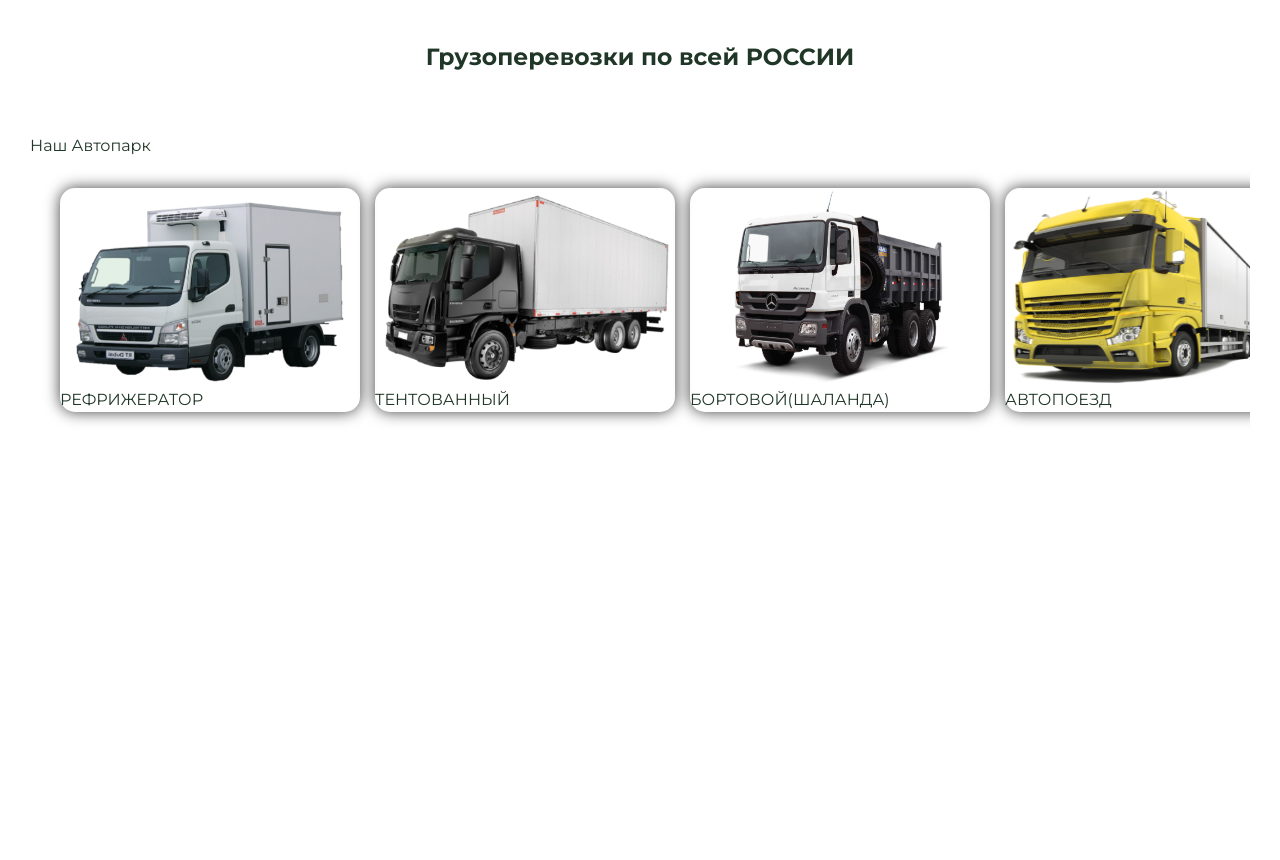
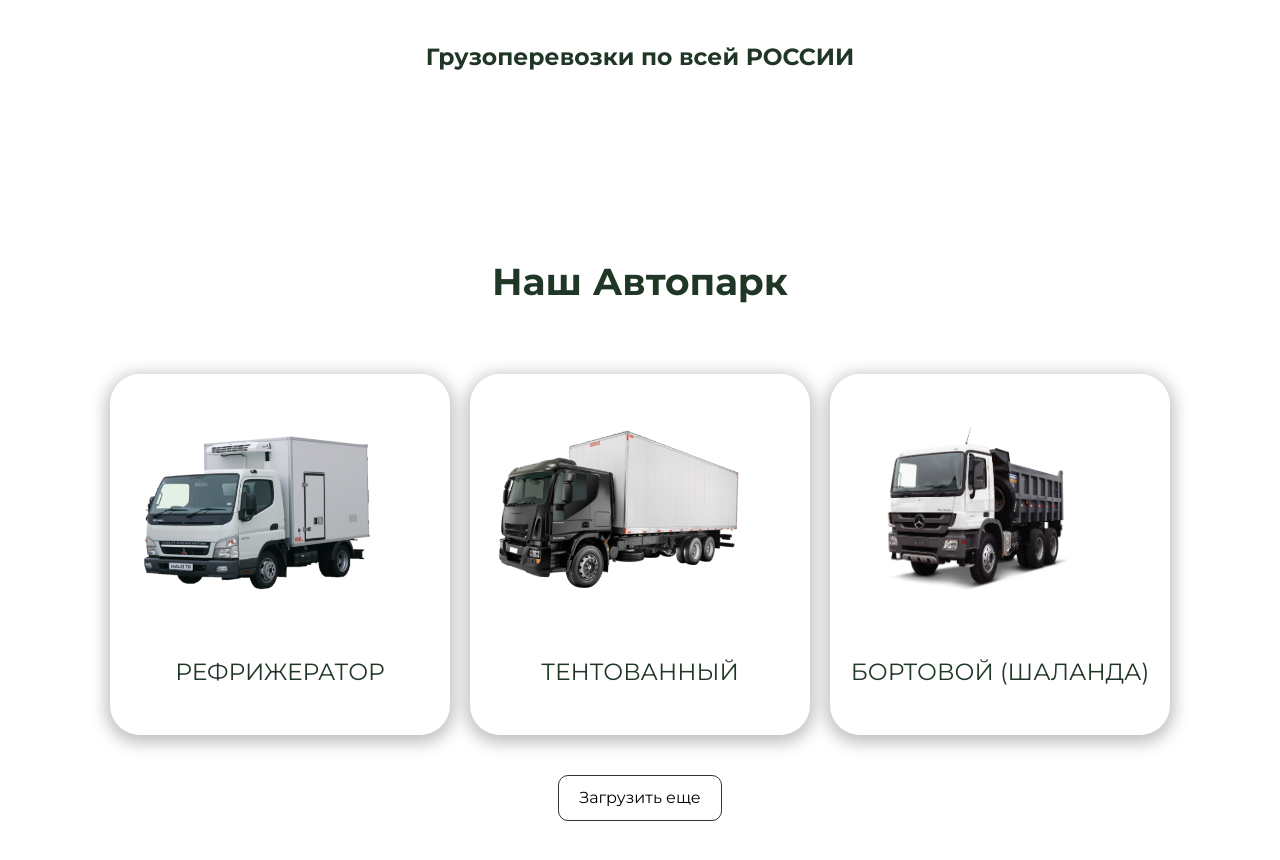
Before and after one commit to Arsaide/aiva, a Next.js app: page / in a window 1280 px wide. Shown: the part 1220-2080 px from the top of the page. Before the commit the page ends 1662 px from the top, so only its background shows below. Built offline with nearby package versions, Linux system fonts and the light colour scheme.

Commit message:
- renamed files - added new ui-components - refactoring code

```diff
--- a/src/components/layout/ui/button/Button.tsx
+++ /dev/null
@@ -1,17 +0,0 @@
-import React, {FC} from 'react';
-import styles from './Button.module.scss'
-
-interface IButton {
-    text: string;
-    href: string;
-}
-
-const Button:FC<IButton> = ({text, href}) => {
-    return (
-        <a href={href} className={styles.btn}>
-            {text}
-        </a>
-    );
-};
-
-export default Button;
--- a/src/components/layout/ui/button/Button.module.scss
+++ b/src/components/layout/ui/buttons/large-button/LargeButton.module.scss
@@ -13,6 +13,6 @@
 
   &:hover {
     background-color: var(--white-text);
-    color: var(--black-text);
+    color: var(--red-text);
   }
 }
--- /dev/null
+++ b/src/components/layout/ui/buttons/large-button/LargeButton.tsx
@@ -0,0 +1,17 @@
+import React, { FC } from 'react';
+import styles from './LargeButton.module.scss';
+
+interface IButton {
+    text: string;
+    href: string;
+}
+
+const LargeButton: FC<IButton> = ({ text, href }) => {
+    return (
+        <a href={href} className={styles.btn}>
+            {text}
+        </a>
+    );
+};
+
+export default LargeButton;
--- /dev/null
+++ b/src/components/layout/ui/buttons/small-button/SmallButton.module.scss
@@ -0,0 +1,13 @@
+.smallBtn {
+  padding: 10px 20px;
+  border: 1px solid #333;
+  border-radius: 10px;
+  transition: background-color .3s ease-out 0s;
+  cursor: pointer;
+
+  &:hover {
+    color: #fff;
+    background-color: var(--red-text);
+    border-color: transparent;
+  }
+}
--- /dev/null
+++ b/src/components/layout/ui/buttons/small-button/SmallButton.tsx
@@ -0,0 +1,17 @@
+import React, { FC } from 'react';
+import styles from './SmallButton.module.scss';
+
+interface ISmallButton {
+    text: string;
+    onClick?: (e: React.MouseEvent<HTMLButtonElement>) => void;
+}
+
+const SmallButton: FC<ISmallButton> = ({ text, onClick }) => {
+    return (
+        <button className={styles.smallBtn} onClick={onClick}>
+            {text}
+        </button>
+    );
+};
+
+export default SmallButton;
--- a/src/components/layout/ui/modal/Modal.tsx
+++ b/src/components/layout/ui/modal/Modal.tsx
@@ -1,5 +1,6 @@
 import React, { Dispatch, FC, SetStateAction, useEffect } from 'react';
 import styles from './Modal.module.scss';
+import SmallButton from '@/components/layout/ui/buttons/small-button/SmallButton';
 
 interface IModal {
     children: React.ReactNode;
@@ -37,16 +38,14 @@ const Modal: FC<IModal> = ({ children, active, setActive }) => {
                         onClick={e => e.stopPropagation()}
                     >
                         {children}
-                        <button
-                            className={styles.close}
-                            onClick={e => {
-                                e.stopPropagation();
-                                setActive(false);
-                            }}
-                        >
-                            Закрыть
-                        </button>
                     </div>
+                    <SmallButton
+                        text={'Закрыть'}
+                        onClick={e => {
+                            e.stopPropagation();
+                            setActive(false);
+                        }}
+                    />
                 </div>
             )}
         </div>
--- a/src/components/pages/home-page/car-park/CarPark.module.scss
+++ b/src/components/pages/home-page/car-park/CarPark.module.scss
@@ -1,24 +1,72 @@
 .carpark {
-
+  text-align: center;
+  margin: clamp(200px, 10vw, 100px) 0;
 }
 
 .title {
-
+  font-size: 37.5px;
+  font-weight: 700;
+  line-height: calc(24.7 / 37.5 * 100%);
+  letter-spacing: -4%;
 }
 
 .list {
   display: flex;
-  overflow-x: auto;
-  gap: 15px;
-  padding: 30px;
+  flex-wrap: wrap;
+  justify-content: center;
+  gap: 20px;
+  margin-top: clamp(80px, 5vw, 40px);
+  margin-bottom: clamp(40px, 5vw, 20px);
 }
 
 .card {
-  flex: 0 0 auto;
-  box-shadow: 0 0 15px 0 rgba(0,0,0,0.75);
-  border-radius: 15px;
+  max-width: 340px;
+  width: 100%;
+  box-shadow: 0px 4px 15.9px 4px rgba(0, 0, 0, 0.25);
+  border-radius: 30px;
+  padding: 50px 20px;
+  display: flex;
+  gap: 65px;
+  flex-direction: column;
+  cursor: pointer;
+  transition: background-color .2s ease-out 0s;
 
   &__title {
+    text-align: center;
+    font-size: 23.44px;
+    font-weight: 400;
+    line-height: calc(25 / 23.44 * 100%);
+    letter-spacing: -4%;
+  }
 
+  &:hover {
+    background-color: #e1e1e1;
   }
 }
+
+@media(max-width: 1119.98px) {
+  .card {
+    max-width: 300px;
+  }
+}
+
+@media(max-width: 999.98px) {
+  .card {
+    max-width: 260px;
+  }
+}
+
+@media(max-width: 878.98px) {
+  .list {
+    display: flex;
+    flex-wrap: nowrap;
+    justify-content: normal;
+    overflow-x: auto;
+    padding: 15px;
+  }
+
+  .card {
+    flex: 0 0 auto;
+    max-width: 300px;
+  }
+}
--- a/src/components/pages/home-page/car-park/CarPark.tsx
+++ b/src/components/pages/home-page/car-park/CarPark.tsx
@@ -1,21 +1,34 @@
 'use client';
 import React, { useState } from 'react';
 import styles from './CarPark.module.scss';
-import { carParkList } from '@/components/pages/home-page/car-park/CarParkList';
+import { carParkDB } from '@/components/pages/home-page/car-park/CarParkDB';
 import Image from 'next/image';
 import CarCard from '@/components/pages/home-page/car-park/car-card/CarCard';
 import Modal from '@/components/layout/ui/modal/Modal';
+import SmallButton from '@/components/layout/ui/buttons/small-button/SmallButton';
 
 const CarPark = () => {
     const [activeModalId, setActiveModalId] = useState<number | null>(null);
-    const activeCar = carParkList.find(item => item.id === activeModalId)?.card;
+    const [visibleItems, setVisibleItems] = useState<number>(
+        window.innerWidth < 1479.98 ? 3 : 4,
+    );
+    const [loadedItems, setLoadedItems] = useState<number>(visibleItems);
+
+    const handleLoadMore = () => {
+        setLoadedItems(prevLoadedItems => prevLoadedItems + visibleItems);
+    };
+
+    const activeCar = carParkDB.find(item => item.id === activeModalId)?.card;
 
     return (
         <section className={styles.carpark}>
             <div className={'container'}>
                 <h3 className={styles.title}>Наш Автопарк</h3>
                 <ul className={styles.list}>
-                    {carParkList.map(item => (
+                    {(window.innerWidth >= 878.98
+                        ? carParkDB.slice(0, loadedItems)
+                        : carParkDB
+                    ).map(item => (
                         <li
                             key={item.id}
                             onClick={() => setActiveModalId(item.id)}
@@ -24,8 +37,8 @@ const CarPark = () => {
                             <Image
                                 src={item.card.img}
                                 alt={item.card.alt}
-                                width={300}
-                                height={200}
+                                width={254}
+                                height={171}
                                 loading={'lazy'}
                             />
                             <h4 className={styles.card__title}>
@@ -34,6 +47,13 @@ const CarPark = () => {
                         </li>
                     ))}
                 </ul>
+                {window.innerWidth >= 878.98 &&
+                    loadedItems < carParkDB.length && (
+                        <SmallButton
+                            text={'Загрузить еще'}
+                            onClick={handleLoadMore}
+                        />
+                    )}
             </div>
             <Modal
                 active={activeModalId !== null}
--- a/src/components/pages/home-page/car-park/CarParkList.ts
+++ b/src/components/pages/home-page/car-park/CarParkDB.ts
@@ -1,6 +1,6 @@
 import { ICarParkList } from '@/components/pages/home-page/car-park/ICarParkList';
 
-export const carParkList: ICarParkList[] = [
+export const carParkDB: ICarParkList[] = [
     {
         id: 1,
         card: {
@@ -53,7 +53,7 @@ export const carParkList: ICarParkList[] = [
     {
         id: 3,
         card: {
-            title: 'БОРТОВОЙ(ШАЛАНДА)',
+            title: 'БОРТОВОЙ (ШАЛАНДА)',
             desc:
                 'Применяется для перевозки грузов, устойчивых к внешним погодным' +
                 ' воздействиям. Оптимальным выбором бортовые полуприцепы становятся' +
--- a/src/components/pages/home-page/main/Main.tsx
+++ b/src/components/pages/home-page/main/Main.tsx
@@ -1,6 +1,6 @@
 import React from 'react';
 import styles from './Main.module.scss';
-import Button from '@/components/layout/ui/button/Button';
+import LargeButton from '@/components/layout/ui/buttons/large-button/LargeButton';
 
 const Main = () => {
     return (
@@ -10,7 +10,7 @@ const Main = () => {
                     <h2 className={styles.phraze}>
                         В Авангарде траспортной логистики
                     </h2>
-                    <Button text={'Заказать звонок'} href={'/'} />
+                    <LargeButton text={'Заказать звонок'} href={'/'} />
                 </div>
             </div>
         </section>
```
